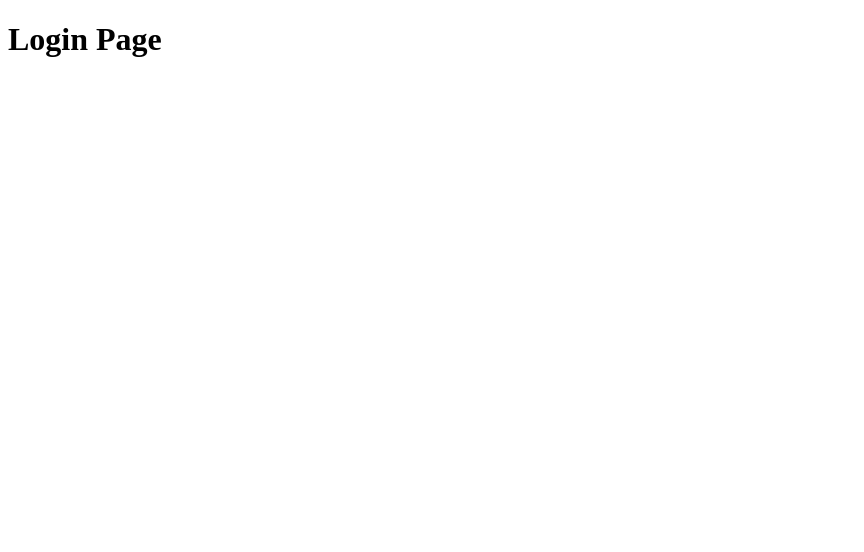
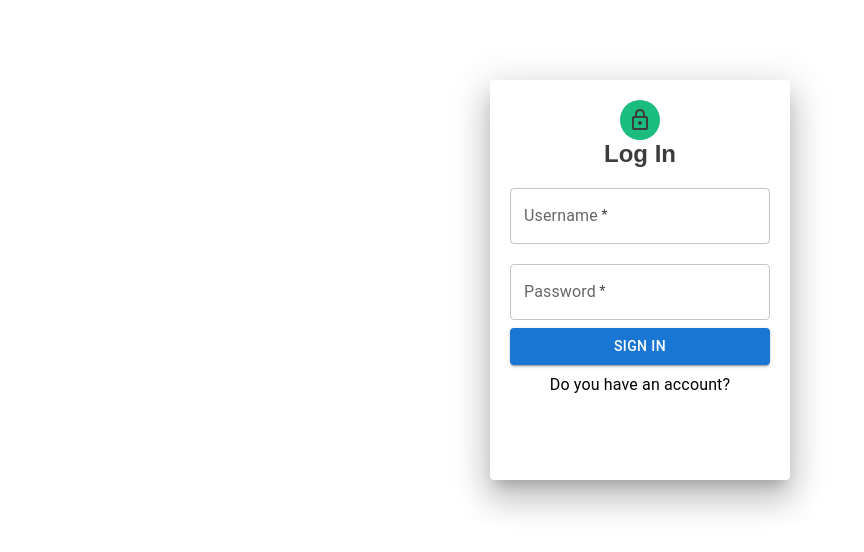
Before and after one commit to Sarthak-23/grasp, a React app in the folder client/: page /login in a window 1280 px wide. Shown: the top 552 px of the page, without its empty margins (0-864 px from the left). Built offline with nearby package versions, Linux system fonts and the light colour scheme.

Commit message:
Login Component Implemented

```diff
--- a/client/package.json
+++ b/client/package.json
@@ -5,6 +5,8 @@
   "private": true,
   "dependencies": {
     "@babel/core": "7.12.3",
+    "@emotion/react": "^11.5.0",
+    "@emotion/styled": "^11.3.0",
     "@mui/icons-material": "^5.0.4",
     "@mui/material": "^5.0.4",
     "@pmmmwh/react-refresh-webpack-plugin": "0.4.3",
--- a/client/public/index.html
+++ b/client/public/index.html
@@ -24,7 +24,16 @@
       work correctly both with client-side routing and a non-root public URL.
       Learn how to configure a non-root public URL by running `npm run build`.
     -->
-    <title>React App</title>
+    <style>
+      *{
+        padding: 0;
+        margin: 0;
+        box-sizing: border-box;
+        font-family: sans-serif;
+        color: #3c3c3c;
+      }
+    </style>
+    <title>Grasp</title>
   </head>
   <body>
     <noscript>You need to enable JavaScript to run this app.</noscript>
--- a/client/src/components/Login/Login.css
+++ b/client/src/components/Login/Login.css
@@ -1,3 +1,3 @@
-.Login{
-
+.LockIcon{
+    color: white !important;
 }
--- a/client/src/components/Login/Login.js
+++ b/client/src/components/Login/Login.js
@@ -1,4 +1,13 @@
 import React from 'react'
+import Grid from '@mui/material/Grid'
+import Paper from '@mui/material/Paper';
+import Avatar from '@mui/material/Avatar';
+import TextField from '@mui/material/TextField';
+import Button from '@mui/material/Button';
+import Typography from '@mui/material/Typography';
+import Link from '@mui/material/Link';
+import Checkbox from '@mui/material/Link';
+import LockOutlinedIcon from '@mui/icons-material/LockOutlined';
 
 //component
 
@@ -6,10 +15,28 @@ import React from 'react'
 import classes from "./Login.css"
 
 const Login = () => {
-    return (
-        <div className={classes.Login}>
-            <h1>Login Page</h1>
-        </div>
+    const paperStyle={padding :20,height:'50vh',width:300, margin:"20px auto"}
+    const avatarStyle={backgroundColor:'#1bbd7e'}
+    const btnstyle={margin:'8px 0'}
+    return(
+        <Grid style={{marginTop:"80px"}} align='center'>
+            <Paper elevation={20} style={paperStyle}>
+                <Grid align='center'>
+                     <Avatar style={avatarStyle}>
+                        <LockOutlinedIcon color="blue"/>
+                     </Avatar>
+                    <h2>Log In</h2>
+                </Grid>
+                <TextField label='Username' variant="outlined" placeholder='Enter username' fullWidth required style={{marginTop:"20px"}}/>
+                <TextField label='Password' placeholder='Enter password' type='password' fullWidth required style={{marginTop:"20px"}}/>
+                <Button type='submit' color='primary' variant="contained" style={btnstyle} fullWidth>Sign in</Button>
+                <Typography>
+                     <Link href="#" style={{textDecoration:"none", color:"black"}} >
+                     Do you have an account?
+                </Link>
+                </Typography>
+            </Paper>
+        </Grid>
     )
 }
 
```
